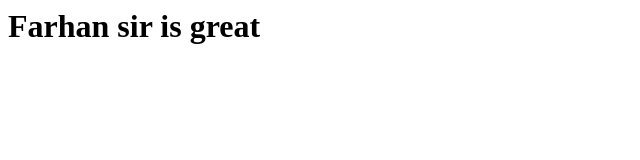
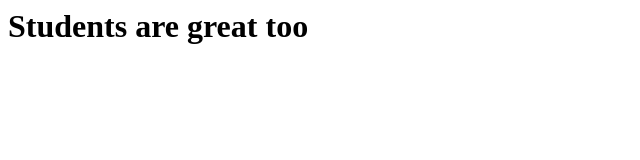
Before and after one commit to rkm10/devops-practical, a plain HTML site: page index.html in a window 1280 px wide. Shown: the whole page, without its empty margins (0-640 px from the left). Drawn offline with Linux system fonts and the light colour scheme.

Commit message:
Update index.html

```diff
--- a/index.html
+++ b/index.html
@@ -1 +1 @@
-<h1>Farhan sir is great</h1>
+<h1>Students are great too</h1>
```
